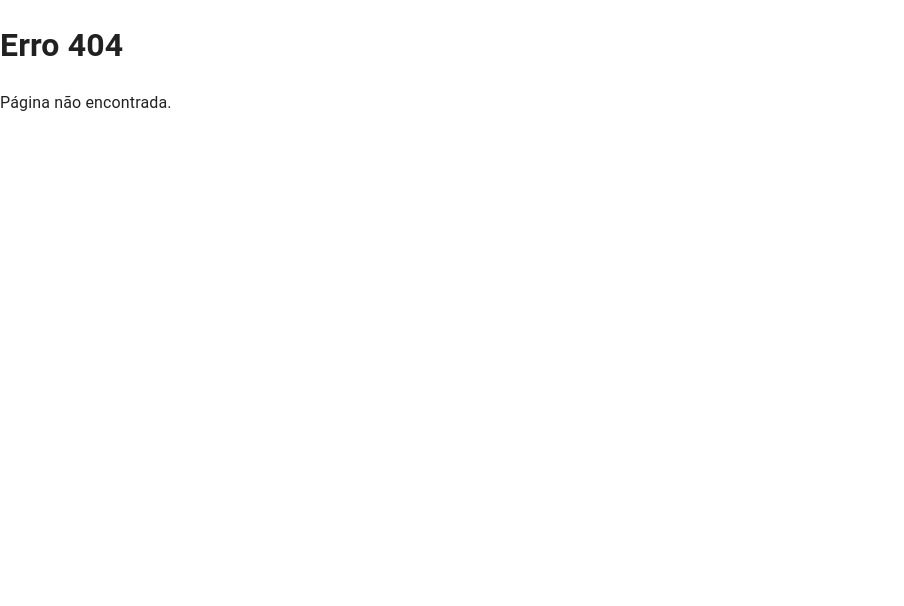
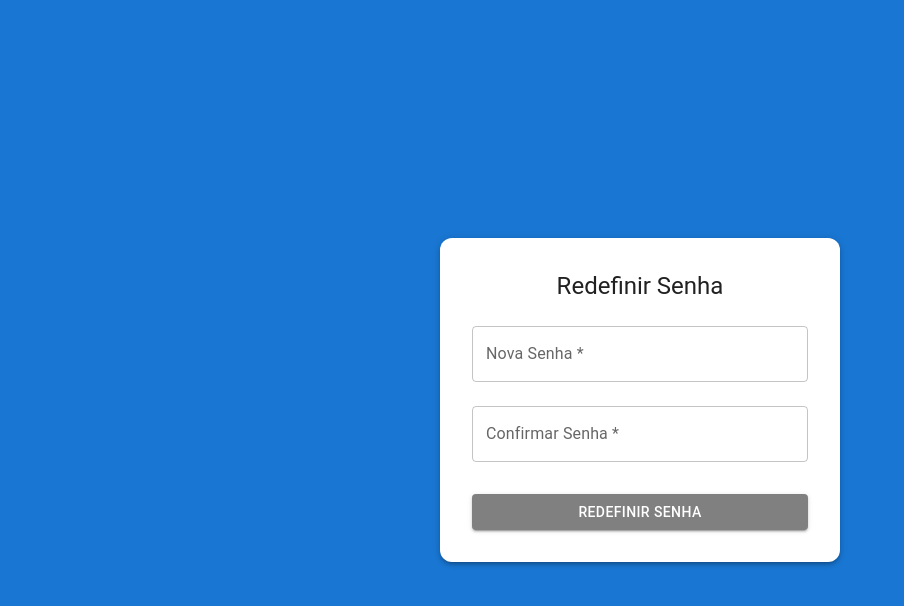
Before and after one commit to ronnysenna/sis-cobrancas, a React (Create React App) app: page /sis-cobrancas/redefinirsenha/1 in a window 1280 px wide. Before the commit this address had no page. Shown: the top 606 px of the page, without its empty margins (0-904 px from the left). Built offline with nearby package versions, Linux system fonts and the light colour scheme.

Commit message:
Adicionando .nojekyll para corrigir rotas

```diff
--- a/src/App.js
+++ b/src/App.js
@@ -6,6 +6,7 @@ import EsqueceuSenha from "./pages/EsqueceuSenha";
 import Dashboard from "./pages/Dashboard";
 import Relatorio from "./pages/Relatorio";
 import Configuracoes from "./pages/Configuracoes";
+import RedefinirSenha from "./pages/RedefinirSenha";
 import NotFound from "./pages/NotFound";
 
 function App() {
@@ -22,6 +23,8 @@ function App() {
         <Route path="/dashboard" element={<Dashboard />} />
         <Route path="/relatorio" element={<Relatorio />} />
         <Route path="/configuracoes" element={<Configuracoes />} />
+        <Route path="/redefinirsenha/:token" element={<RedefinirSenha />} />
+
 
         {/* Página 404 */}
         <Route path="*" element={<NotFound />} />
--- a/src/pages/EsqueceuSenha.js
+++ b/src/pages/EsqueceuSenha.js
@@ -1,24 +1,96 @@
 import React, { useState } from "react";
 import { useNavigate } from "react-router-dom";
 import {
-  Container,
   TextField,
   Button,
   Typography,
   Paper,
   Box,
   Link,
+  CircularProgress,
+  Alert
 } from "@mui/material";
+import axios from "axios";
 
 const EsqueceuSenha = () => {
   const [email, setEmail] = useState("");
   const [mensagem, setMensagem] = useState("");
+  const [carregando, setCarregando] = useState(false);
+  const [erro, setErro] = useState(null);
   const navigate = useNavigate();
 
-  const handleRecuperarSenha = () => {
-    // Simulação de envio de e-mail
-    console.log("Recuperação de senha enviada para:", email);
-    setMensagem("Se este email estiver cadastrado, você receberá um link para redefinir sua senha.");
+  // Validação de e-mail (formato correto)
+  const validarEmail = (email) => {
+    const regex = /^[^\s@]+@[^\s@]+\.[^\s@]+$/;
+    return regex.test(email);
+  };
+
+  const handleRecuperarSenha = async () => {
+    // Verifica se o campo está vazio
+    if (!email.trim()) {
+      setErro("Por favor, insira um e-mail.");
+      return;
+    }
+
+    // Valida o formato do e-mail
+    if (!validarEmail(email)) {
+      setErro("Por favor, insira um e-mail válido.");
+      return;
+    }
+
+    setCarregando(true);
+    setErro(null);
+    setMensagem("");
+
+    try {
+      console.log("📨 Enviando requisição para recuperação de senha...");
+
+      const response = await axios.post(
+        "https://projetos-n8n-n8n.wchbax.easypanel.host/webhook/api/recuperar-senha",
+        { email },
+        {
+          headers: {
+            "Content-Type": "application/json",
+          },
+        }
+      );
+
+      console.log("📩 Resposta da API:", response.data);
+
+      // Garante que a resposta seja interpretada corretamente
+      const resposta = response.data;
+
+      // Verifica se a resposta contém 'sucesso' ou 'successo' (caso haja variação)
+      const sucesso = resposta.sucesso || resposta.successo || false;
+      const mensagemResposta = resposta.mensagem || "Verifique seu e-mail para redefinir sua senha.";
+
+      if (sucesso) {
+        setMensagem(mensagemResposta);
+
+        // Aguarda 3 segundos e redireciona para o login
+        setTimeout(() => {
+          navigate("/login"); // Redireciona para a página de login
+        }, 3000);
+      } else {
+        setErro(mensagemResposta || "E-mail não encontrado. Verifique e tente novamente.");
+      }
+    } catch (error) {
+      console.error("❌ Erro ao recuperar senha:", error);
+
+      // Trata erros de rede ou respostas mal formatadas
+      if (error.response) {
+        // Se a API retornar uma resposta com status de erro
+        setErro(error.response.data?.mensagem || "Erro ao solicitar recuperação de senha. Tente novamente mais tarde.");
+      } else if (error.request) {
+        // Se a requisição foi feita, mas não houve resposta
+        setErro("Não foi possível conectar ao servidor. Verifique sua conexão com a internet.");
+      } else {
+        // Outros erros
+        setErro("Ocorreu um erro inesperado. Tente novamente mais tarde.");
+      }
+    }
+
+    setCarregando(false);
   };
 
   return (
@@ -26,7 +98,7 @@ const EsqueceuSenha = () => {
       sx={{
         width: "100vw",
         height: "100vh",
-        backgroundColor: "#1976d2", // Fundo azul total
+        backgroundColor: "#1976d2",
         display: "flex",
         justifyContent: "center",
         alignItems: "center",
@@ -42,12 +114,10 @@ const EsqueceuSenha = () => {
           borderRadius: 3,
         }}
       >
-        {/* Título */}
         <Typography variant="h5" gutterBottom>
           Esqueceu a Senha?
         </Typography>
 
-        {/* Campo de Email */}
         <TextField
           label="Email *"
           variant="outlined"
@@ -57,26 +127,21 @@ const EsqueceuSenha = () => {
           onChange={(e) => setEmail(e.target.value)}
         />
 
-        {/* Mensagem de Sucesso */}
-        {mensagem && (
-          <Typography color="primary" sx={{ mt: 1 }}>
-            {mensagem}
-          </Typography>
-        )}
+        {erro && <Alert severity="error">{erro}</Alert>}
+        {mensagem && <Alert severity="success">{mensagem}</Alert>}
 
-        {/* Botão de Recuperação */}
         <Button
           variant="contained"
           fullWidth
           sx={{ mt: 3, bgcolor: "gray", "&:hover": { bgcolor: "black" } }}
           onClick={handleRecuperarSenha}
+          disabled={carregando}
         >
-          Recuperar Senha
+          {carregando ? <CircularProgress size={24} color="inherit" /> : "Recuperar Senha"}
         </Button>
 
-        {/* Link para Login */}
         <Box mt={2}>
-          <Link href="/" variant="body2" color="primary">
+          <Link href="/sis-cobrancas/login" variant="body2" color="primary">
             Voltar para Login
           </Link>
         </Box>
--- a/src/pages/Login.js
+++ b/src/pages/Login.js
@@ -64,7 +64,7 @@ const Login = () => {
 
         setTimeout(() => {
           setSucesso(false);
-          navigate("/dashboard");
+          navigate("/sis-cobrancas/dashboard");
         }, 2000);
       } else {
         console.error("❌ Resposta inválida:", data);
@@ -97,7 +97,7 @@ const Login = () => {
           borderRadius: 3,
         }}
       >
-        <img src="/img/logo.jpeg" alt="Logo" style={{ width: '360px', marginBottom: '16px' }} />
+        <img src="img/logo.jpeg" alt="Logo" style={{ width: '360px', marginBottom: '16px' }} />
 
         <TextField
           label="Email *"
@@ -128,10 +128,10 @@ const Login = () => {
 </Button>
 
 <Typography variant="body2" sx={{ mt: 2, textAlign: 'center' }}>
-  <a href="/EsqueceuSenha" style={{ textDecoration: 'none', color: '#1976d2' }}>Esqueci minha senha</a>
+  <a href="/sis-cobrancas/EsqueceuSenha" style={{ textDecoration: 'none', color: '#1976d2' }}>Esqueci minha senha</a>
 </Typography>
 <Typography variant="body2" sx={{ mt: 1, textAlign: 'center' }}>
-  Não tem uma conta? <a href="/CriarConta" style={{ textDecoration: 'none', color: '#1976d2' }}>Criar conta</a>
+  Não tem uma conta? <a href="/sis-cobrancas/CriarConta" style={{ textDecoration: 'none', color: '#1976d2' }}>Criar conta</a>
 </Typography>
 
       </Paper>
--- /dev/null
+++ b/src/pages/RedefinirSenha.js
@@ -0,0 +1,115 @@
+import React, { useState } from "react";
+import { useNavigate, useParams } from "react-router-dom";
+import { CircularProgress } from "@mui/material";
+
+import {
+  TextField,
+  Button,
+  Typography,
+  Paper,
+  Box,
+  Alert,
+} from "@mui/material";
+import axios from "axios";
+
+const RedefinirSenha = () => {
+  const { token } = useParams(); // Captura o token da URL
+  const [senha, setSenha] = useState("");
+  const [confirmarSenha, setConfirmarSenha] = useState("");
+  const [mensagem, setMensagem] = useState("");
+  const [erro, setErro] = useState(null);
+  const [carregando, setCarregando] = useState(false);
+  const navigate = useNavigate();
+
+  const handleRedefinirSenha = async () => {
+    if (senha !== confirmarSenha) {
+      setErro("As senhas não coincidem.");
+      return;
+    }
+
+    setCarregando(true);
+    setErro(null);
+    setMensagem("");
+
+    try {
+      const response = await axios.post(
+        "https://projetos-n8n-n8n.wchbax.easypanel.host/webhook/redefinir-senha", // Endpoint correto para redefinir senha
+        { token, senha }
+      );
+
+      if (response.data.sucesso || response.data.success) {
+        setMensagem("Senha redefinida com sucesso! Você será redirecionado.");
+        setTimeout(() => navigate("/sis-cobrancas/login"), 3000);
+      } else {
+        setErro(response.data.mensagem || "Token inválido ou expirado.");
+      }
+    } catch (error) {
+      console.error("❌ Erro ao redefinir senha:", error);
+      setErro(error.response?.data?.mensagem || "Erro ao redefinir a senha. Tente novamente.");
+    } finally {
+      setCarregando(false);
+    }
+  };
+
+  return (
+    <Box
+      sx={{
+        width: "100vw",
+        height: "100vh",
+        backgroundColor: "#1976d2",
+        display: "flex",
+        justifyContent: "center",
+        alignItems: "center",
+      }}
+    >
+      <Paper
+        elevation={3}
+        sx={{
+          padding: 4,
+          textAlign: "center",
+          width: "100%",
+          maxWidth: 400,
+          borderRadius: 3,
+        }}
+      >
+        <Typography variant="h5" gutterBottom>
+          Redefinir Senha
+        </Typography>
+
+        <TextField
+          label="Nova Senha *"
+          type="password"
+          variant="outlined"
+          fullWidth
+          margin="normal"
+          value={senha}
+          onChange={(e) => setSenha(e.target.value)}
+        />
+        <TextField
+          label="Confirmar Senha *"
+          type="password"
+          variant="outlined"
+          fullWidth
+          margin="normal"
+          value={confirmarSenha}
+          onChange={(e) => setConfirmarSenha(e.target.value)}
+        />
+
+        {erro && <Alert severity="error">{erro}</Alert>}
+        {mensagem && <Alert severity="success">{mensagem}</Alert>}
+
+        <Button
+          variant="contained"
+          fullWidth
+          sx={{ mt: 3, bgcolor: "gray", "&:hover": { bgcolor: "black" } }}
+          onClick={handleRedefinirSenha}
+          disabled={carregando}
+        >
+          {carregando ? <CircularProgress size={24} color="inherit" /> : "Redefinir Senha"}
+        </Button>
+      </Paper>
+    </Box>
+  );
+};
+
+export default RedefinirSenha;
--- a/src/routes/AppRoutes.js
+++ b/src/routes/AppRoutes.js
@@ -6,11 +6,14 @@ import Relatorio from "../pages/Relatorio";
 import Configuracoes from "../pages/Configuracoes";
 import CriarConta from "../pages/CriarConta";
 import EsqueceuSenha from "../pages/EsqueceuSenha";
+import RedefinirSenha from "../pages/RedefinirSenha";
 import NotFound from "../pages/NotFound";
+
+import { BrowserRouter as Router } from "react-router-dom";
 
 const AppRoutes = () => {
     return (
-        <Router>
+        <Router basename="/sis-cobrancas"> {/* Adicionando basename */}
             <Routes>
                 <Route path="/" element={<Login />} />
                 <Route path="/dashboard" element={<Dashboard />} />
@@ -18,6 +21,7 @@ const AppRoutes = () => {
                 <Route path="/configuracoes" element={<Configuracoes />} />
                 <Route path="/criarconta" element={<CriarConta />} />
                 <Route path="/esqueceusenha" element={<EsqueceuSenha />} />
+                <Route path="/redefinirsenha/:token" element={<RedefinirSenha />} /> {/* Rota corrigida */}
                 <Route path="*" element={<NotFound />} />
             </Routes>
         </Router>
```
Also changed, not shown: 1 other file (tests, documents, lock files or other folders).
